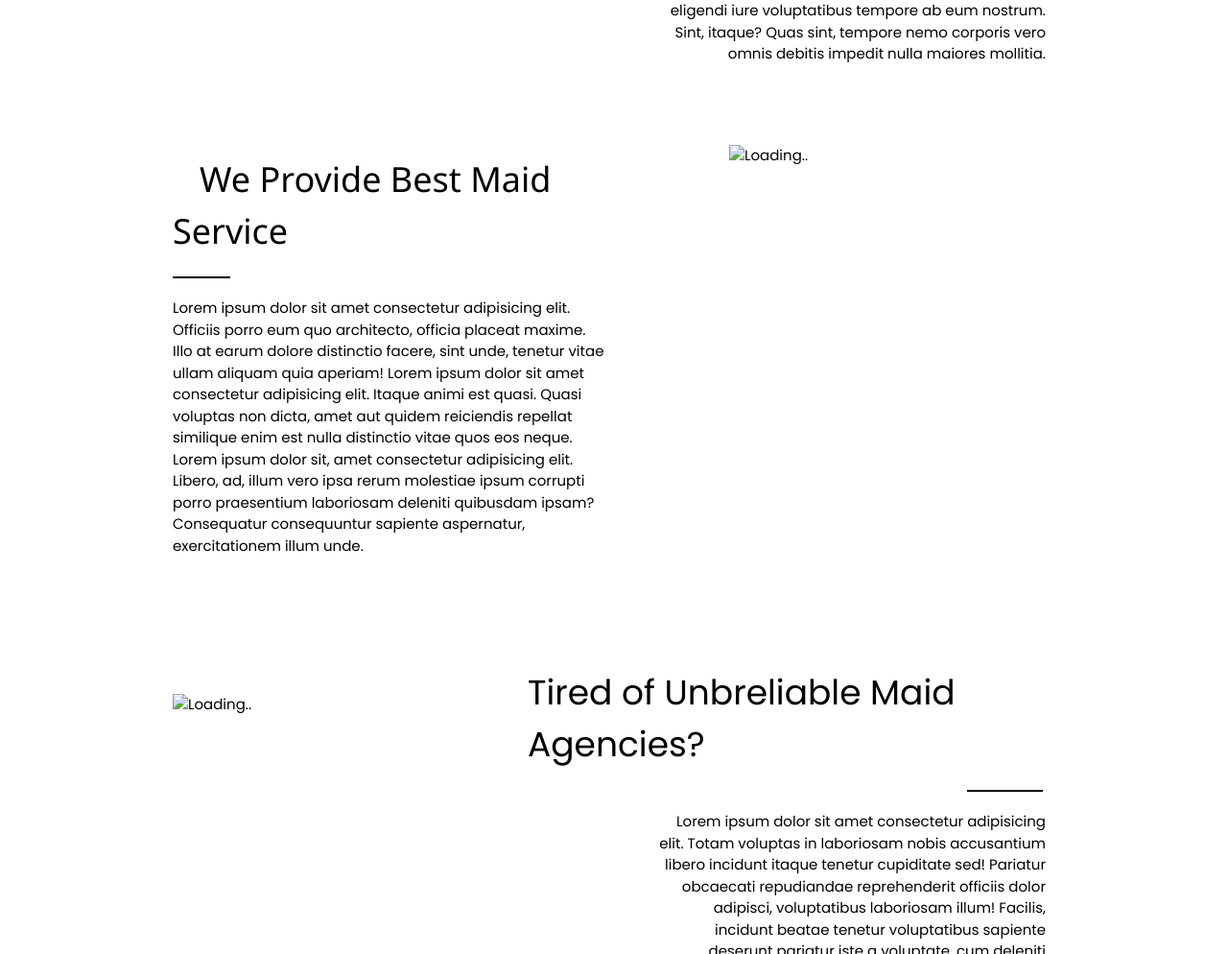
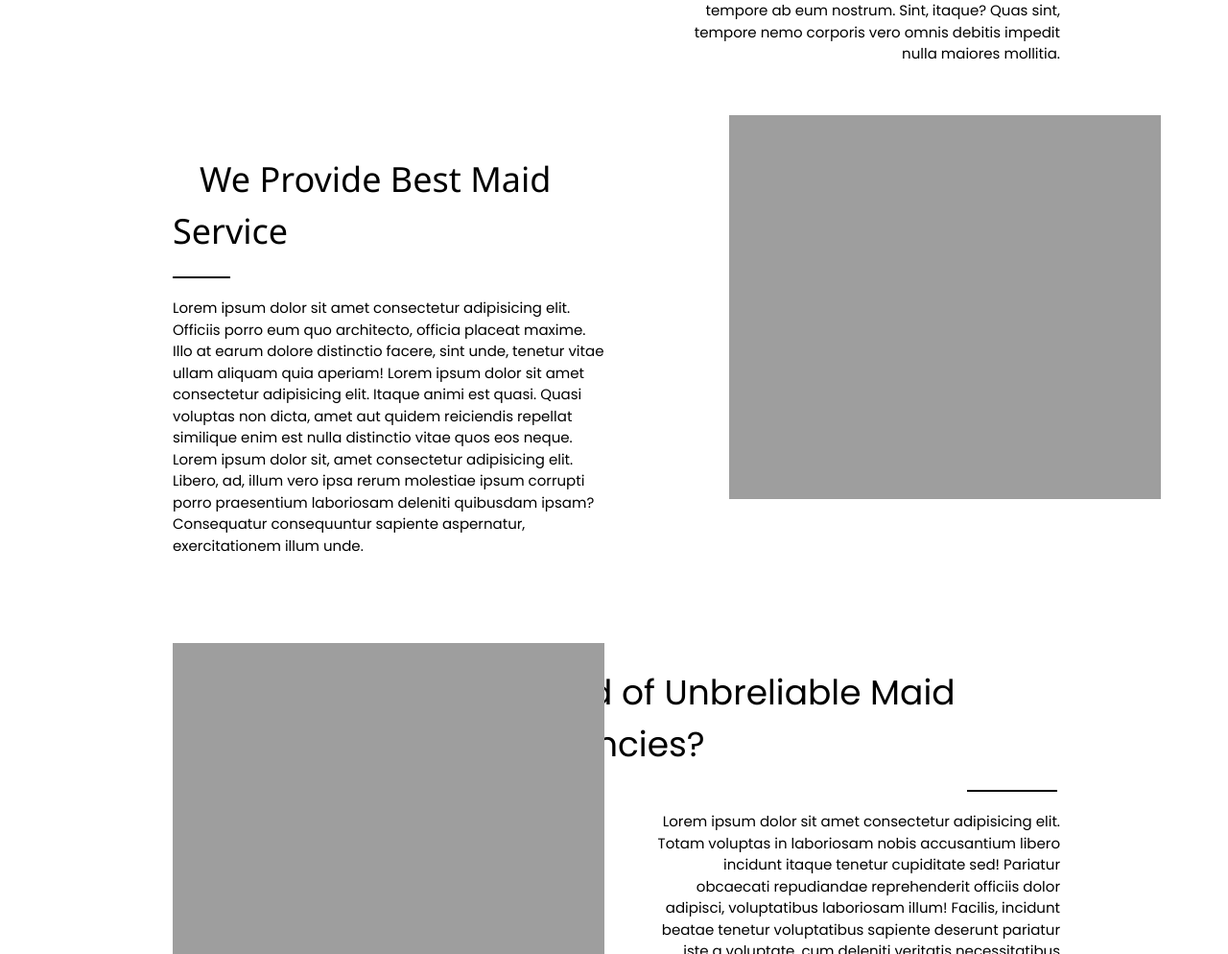
Before and after one commit to rijvan00/maids, a plain HTML site: page index.html in a window 1280 px wide. Shown: the part 1806-2800 px from the top of the page at 96% size. Drawn offline with nearby package versions, Linux system fonts and the light colour scheme; the site is published under a folder, as on GitHub Pages, so addresses that start at the root find nothing.

Commit message:
Update index.html

```diff
--- a/index.html
+++ b/index.html
@@ -19,7 +19,7 @@
   <body onload="showDivs()">
     <div class="body_container">
       <nav>
-        <img src="/images/logo.svg" alt="Loading.." />
+        <img src="images/logo.svg" alt="Loading.." />
         <ul>
           <li><a href="services.html">Services</a></li>
           <li><a href="our_maids.html">Our Maids</a></li>
@@ -32,10 +32,10 @@
       </nav>
       <div class="breaker"></div>
       <div class="w3-content w3-display-container">
-        <img class="mySlides" src="/images/img1.jpg" />
-        <img class="mySlides" src="/images/img2.jpg" />
-        <img class="mySlides" src="/images/img3.jpg" />
-        <img class="mySlides" src="/images/img4.jpg" />
+        <img class="mySlides" src="images/img1.jpg" />
+        <img class="mySlides" src="images/img2.jpg" />
+        <img class="mySlides" src="images/img3.jpg" />
+        <img class="mySlides" src="images/img4.jpg" />
 
         <button
           class="w3-button w3-black w3-display-left"
@@ -72,7 +72,7 @@
         </div>
 
         <div class="det_image1">
-          <img class="detail_image1" src="/images/img1.jpg" alt="Loading.." />
+          <img class="detail_image1" src="images/img1.jpg" alt="Loading.." />
         </div>
 
         <div class="details2">
@@ -93,7 +93,7 @@
         </div>
 
         <div class="det_image2">
-          <img class="detail_image2" src="/images/img2.jpg" alt="Loading.." />
+          <img class="detail_image2" src="images/img2.jpg" alt="Loading.." />
         </div>
 
         <div class="details3">
@@ -114,7 +114,7 @@
         </div>
 
         <div class="det_image3">
-          <img class="detail_image3" src="/images/img3.jpg" alt="Loading.." />
+          <img class="detail_image3" src="images/img3.jpg" alt="Loading.." />
         </div>
 
         <div class="details4">
@@ -135,7 +135,7 @@
           </p>
         </div>
         <div class="det_image4">
-          <img class="detail_image4" src="/images/img4.jpg" alt="Loading.." />
+          <img class="detail_image4" src="images/img4.jpg" alt="Loading.." />
         </div>
       </div>
 
@@ -145,40 +145,40 @@
 
         <div class="row">
           <div class="card">
-            <img src="/images/img4.jpg" alt="" />
+            <img src="images/img4.jpg" alt="" />
             <h3>House Maids</h3>
           </div>
 
           <div class="card">
-            <img src="/images/img4.jpg" alt="" />
+            <img src="images/img4.jpg" alt="" />
             <h3>Baby Sitters</h3>
           </div>
           <div class="card">
-            <img src="/images/img4.jpg" alt="" />
+            <img src="images/img4.jpg" alt="" />
             <h3>Senior Citizen Care</h3>
           </div>
           <div class="card">
-            <img src="/images/img4.jpg" alt="" />
+            <img src="images/img4.jpg" alt="" />
             <h3>Cook</h3>
           </div>
           <div class="card">
-            <img src="/images/img4.jpg" alt="" />
+            <img src="images/img4.jpg" alt="" />
             <h3>Driver</h3>
           </div>
           <div class="card">
-            <img src="/images/img4.jpg" alt="" />
+            <img src="images/img4.jpg" alt="" />
             <h3>House Keeping</h3>
           </div>
           <div class="card">
-            <img src="/images/img4.jpg" alt="" />
+            <img src="images/img4.jpg" alt="" />
             <h3>Nursing Service</h3>
           </div>
           <div class="card">
-            <img src="/images/img4.jpg" alt="" />
+            <img src="images/img4.jpg" alt="" />
             <h3>Japa Maid</h3>
           </div>
           <div class="card">
-            <img src="/images/img4.jpg" alt="" />
+            <img src="images/img4.jpg" alt="" />
             <h3>Patients Care</h3>
           </div>
         </div>
```
